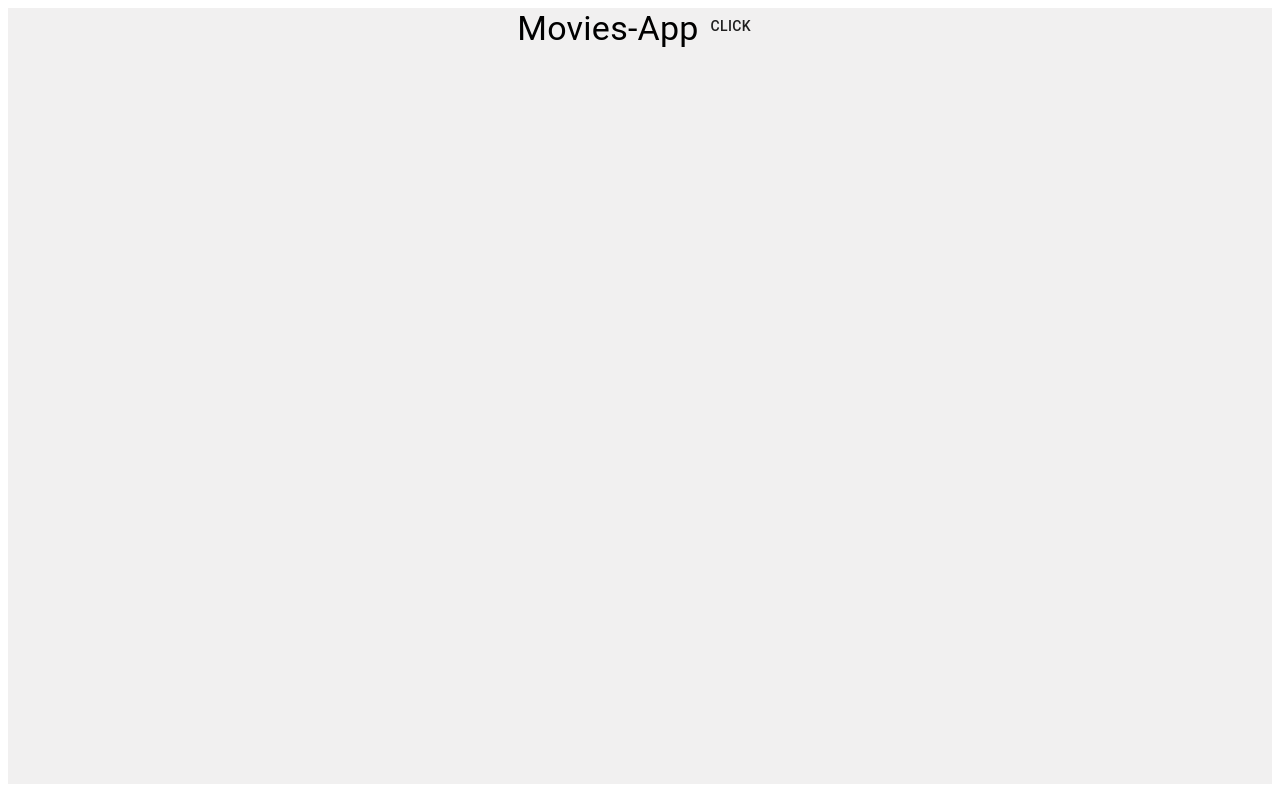
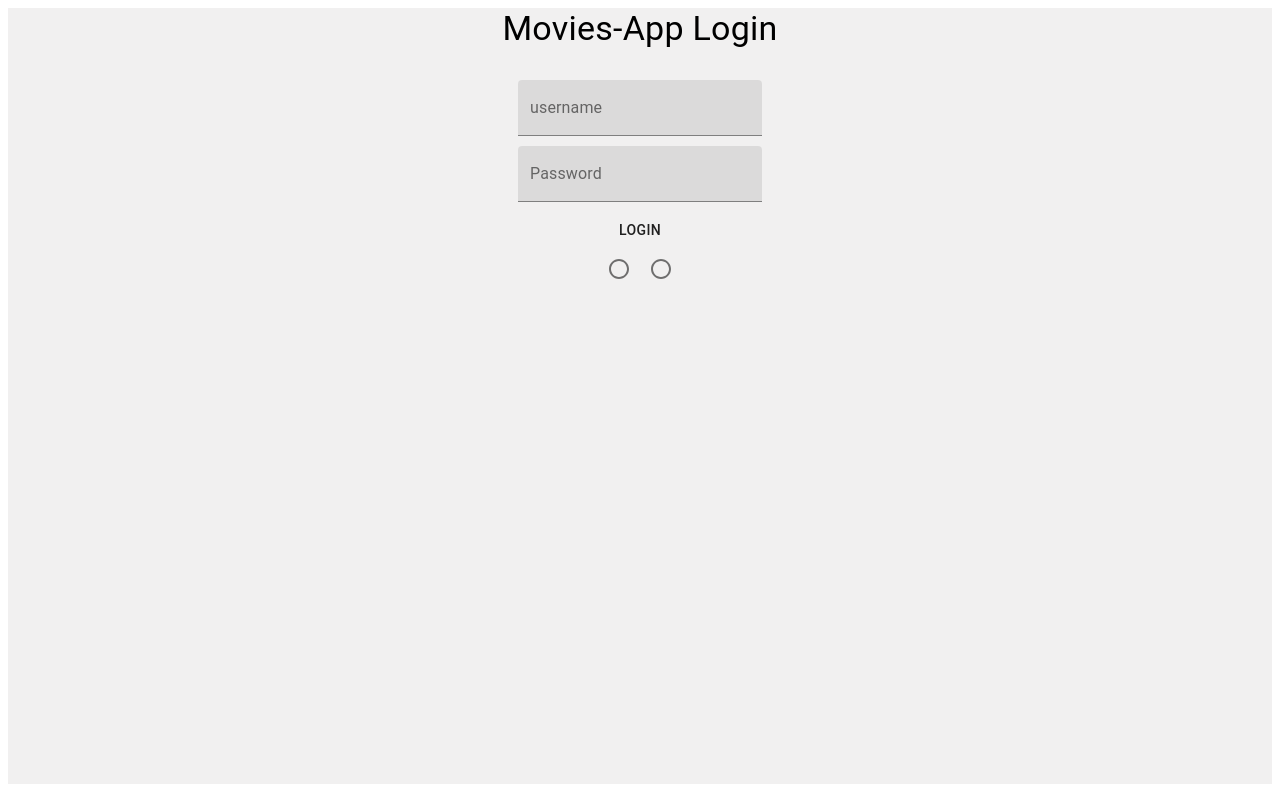
Before and after one commit to chaiyaphat120/movies-app, a React (Create React App) app: page / in a window 1280 px wide. Built offline with nearby package versions, Linux system fonts and the light colour scheme.

Commit message:
try: form

```diff
--- a/src/components/LoginComponent/LoginComponent.tsx
+++ b/src/components/LoginComponent/LoginComponent.tsx
@@ -1,5 +1,13 @@
+import {
+    Box,
+    Container,
+    Modal,
+    TextField,
+    Typography,
+    Button,
+    Radio,
+} from "@material-ui/core"
 import React, { useState } from "react"
-import { Container, Typography, Button, Modal, Box } from "@material-ui/core"
 import { useStyles } from "./LoginComponentStyle"
 function LoginComponent() {
     const [showModal, setShowModal] = useState<boolean>(false)
@@ -13,8 +21,49 @@ function LoginComponent() {
     }
     return (
         <Container fixed maxWidth="xl" className={styles.root}>
-            <Typography variant="h4">Movies-App</Typography>
-            <Button onClick={onClick}>Click</Button>
+            <Box>
+                <Typography variant="h4">Movies-App Login</Typography>
+            </Box>
+            <Box className={styles.form}>
+                <Box>
+                    <TextField
+                        id="filled-password-input"
+                        label="username"
+                        type="username"
+                        autoComplete="current-username"
+                        variant="filled"
+                    />
+                </Box>
+                <Box style={{ marginTop: "10px" }}>
+                    <TextField
+                        id="filled-password-input"
+                        label="Password"
+                        type="password"
+                        autoComplete="current-password"
+                        variant="filled"
+                    />
+                </Box>
+                <Button style={{ marginTop: "10px" }}>Login</Button>
+            </Box>
+            <Box>
+                <Radio
+                    // checked={selectedValue === 'd'}
+                    // onChange={handleChange}
+                    value="d"
+                    color="default"
+                    name="radio-button-demo"
+                    inputProps={{ "aria-label": "D" }}
+                />
+                <Radio
+                    // checked={selectedValue === 'd'}
+                    // onChange={handleChange}
+                    value="d"
+                    color="default"
+                    name="radio-button-demo"
+                    inputProps={{ "aria-label": "D" }}
+                />
+            </Box>
+            {/* <Button onClick={onClick}>Click</Button> */}
             <Modal open={showModal} className={styles.modal} onClose={onClose}>
                 <Box className={styles.box}>
                     <Typography>Show List</Typography>
--- a/src/components/LoginComponent/LoginComponentStyle.tsx
+++ b/src/components/LoginComponent/LoginComponentStyle.tsx
@@ -4,8 +4,9 @@ import { ThemeColors } from "../../constants/ThemeColor"
 export const useStyles = makeStyles({
     root: {
         display: "flex",
-        justifyContent: "center",
-        alignItems: "flex-start",
+        justifyContent: "flex-start",
+        alignItems: "center",
+        flexDirection: "column",
         backgroundColor: ThemeColors.white,
         height: "97vh",
     },
@@ -20,4 +21,9 @@ export const useStyles = makeStyles({
         height: "80%",
         backgroundColor: "red",
     },
+    form: {
+        marginTop: 30,
+        display: "flex",
+        flexDirection: "column",
+    },
 })
```
